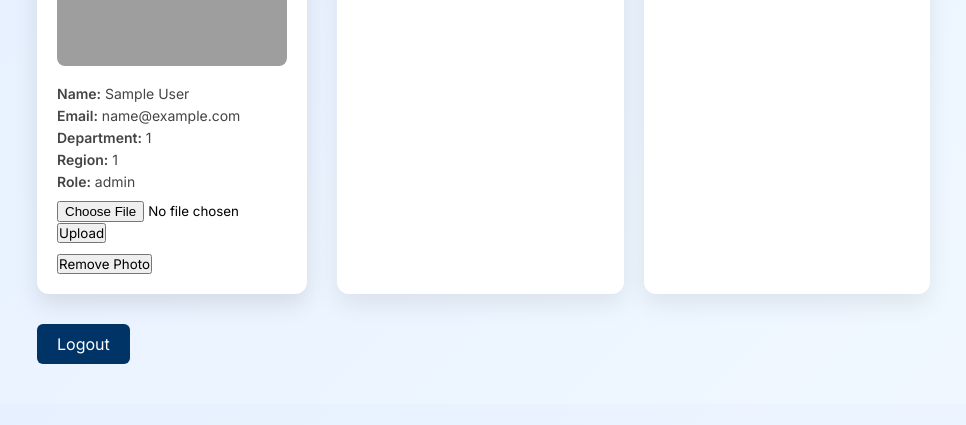
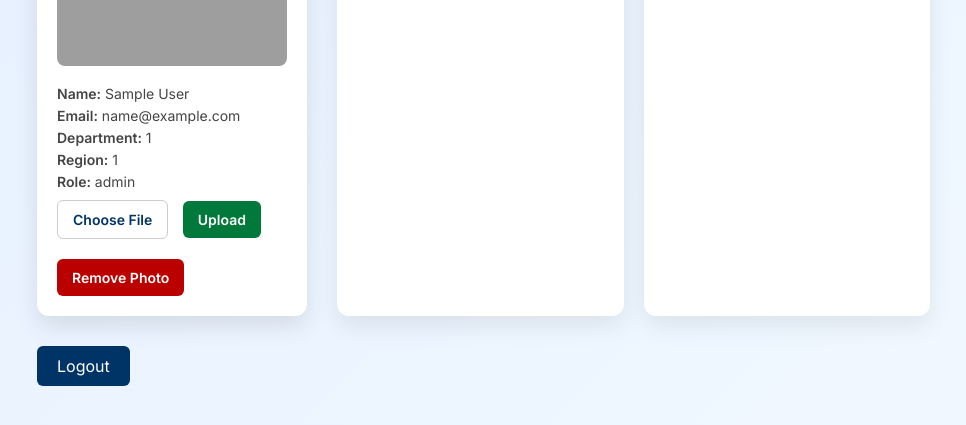
Before and after one commit to Eltmaggz/kenha_lms, a PHP site: page /dashboard.php in a window 1280 px wide. Shown: the part 267-692 px from the top of the page, without its empty margins (3-969 px from the left). Run offline with PHP 8.4, Linux system fonts and the light colour scheme; the visitor is signed in with stand-in values (Sample User, id 1); grey boxes are pictures that could not be loaded.

Commit message:
mORNING BREEZE

```diff
--- a/dashboard.php
+++ b/dashboard.php
@@ -99,6 +99,62 @@ if ($role === 'hr') {
       color: #444;
     }
 
+    .upload-controls {
+      margin-top: 10px;
+    }
+
+    .file-upload {
+      display: inline-block;
+      background: #ffffff;
+      border: 1px solid #ccc;
+      color: #003366;
+      padding: 10px 15px;
+      border-radius: 6px;
+      font-size: 14px;
+      font-weight: 600;
+      cursor: pointer;
+      margin-right: 10px;
+      margin-bottom: 10px;
+      transition: background 0.3s ease;
+    }
+
+    .file-upload:hover {
+      background-color: #f0f0f0;
+    }
+
+    .file-upload input[type="file"] {
+      display: none;
+    }
+
+    .action-btn {
+      padding: 10px 15px;
+      font-size: 14px;
+      border-radius: 6px;
+      border: none;
+      cursor: pointer;
+      font-weight: 600;
+      transition: background 0.3s ease;
+      margin-right: 10px;
+    }
+
+    .upload-btn {
+      background: #00793a;
+      color: white;
+    }
+
+    .upload-btn:hover {
+      background: #00662f;
+    }
+
+    .remove-btn {
+      background: #bb0000;
+      color: white;
+    }
+
+    .remove-btn:hover {
+      background: #990000;
+    }
+
     .cards {
       display: grid;
       grid-template-columns: repeat(auto-fill, minmax(280px, 1fr));
@@ -131,10 +187,6 @@ if ($role === 'hr') {
       border-radius: 6px;
       text-decoration: none;
     }
-
-    .upload-controls {
-      margin-top: 10px;
-    }
   </style>
 </head>
 <body>
@@ -162,12 +214,15 @@ if ($role === 'hr') {
         <p><strong>Role:</strong> <?php echo htmlspecialchars($role); ?></p>
 
         <form class="upload-controls" action="upload_photo.php" method="POST" enctype="multipart/form-data">
-          <input type="file" name="profile_photo" accept="image/*" required>
-          <button type="submit">Upload</button>
+          <label class="file-upload">
+            <input type="file" name="profile_photo" accept="image/*" required>
+            Choose File
+          </label>
+          <button type="submit" class="action-btn upload-btn">Upload</button>
         </form>
 
         <form class="upload-controls" action="remove_photo.php" method="POST">
-          <button type="submit">Remove Photo</button>
+          <button type="submit" class="action-btn remove-btn">Remove Photo</button>
         </form>
       </div>
 
```
